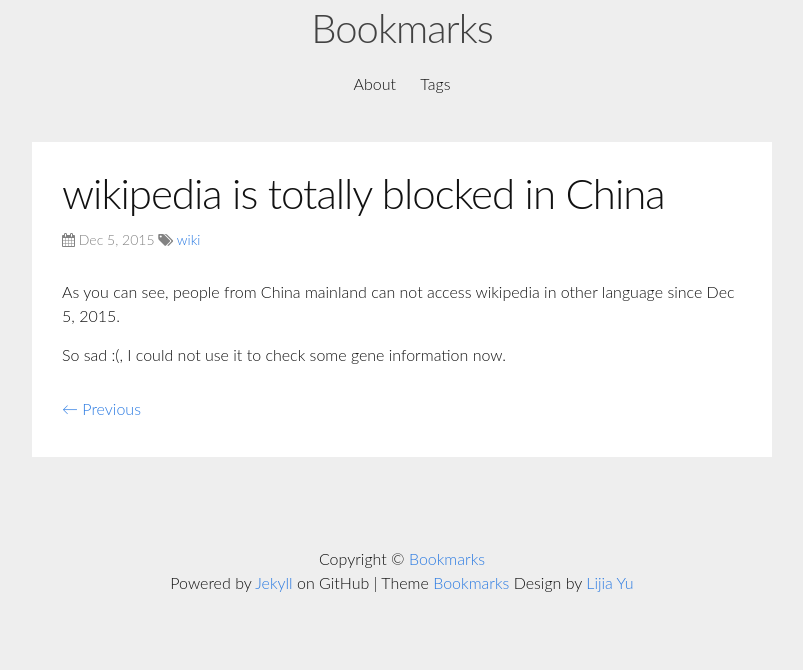
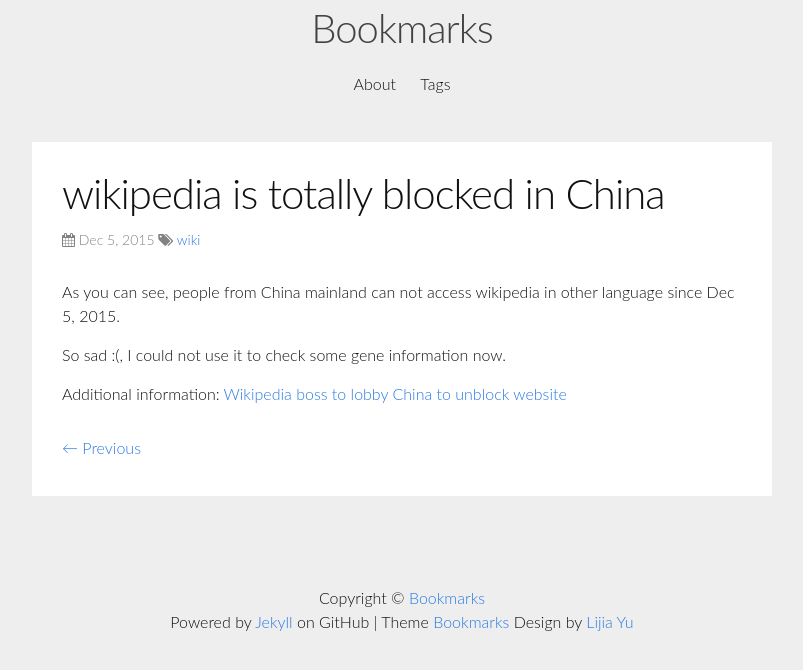
Before and after one commit to yulijia/bookmarks, a Jekyll site: the page built from _posts/2015-12-05-wikipedia-is-totally-blocked-in-China.md, in a window 1280 px wide. Shown: the top 670 px of the page, without its empty margins (238-1041 px from the left). Built offline with Jekyll 4.4.1, drawn with Linux system fonts in a browser that asks for light colours; nearby versions of some CDN libraries.

Commit message:
update information

```diff
--- a/_posts/2015-12-05-wikipedia-is-totally-blocked-in-China.md
+++ b/_posts/2015-12-05-wikipedia-is-totally-blocked-in-China.md
@@ -9,3 +9,5 @@
 As you can see, people from China mainland can not access wikipedia in other language since Dec 5, 2015.
 
 So sad :(, I could not use it to check some gene information now.
+
+Additional information: [Wikipedia boss to lobby China to unblock website](http://www.channelnewsasia.com/news/asiapacific/wikipedia-boss-to-lobby/2312740.html)
```
